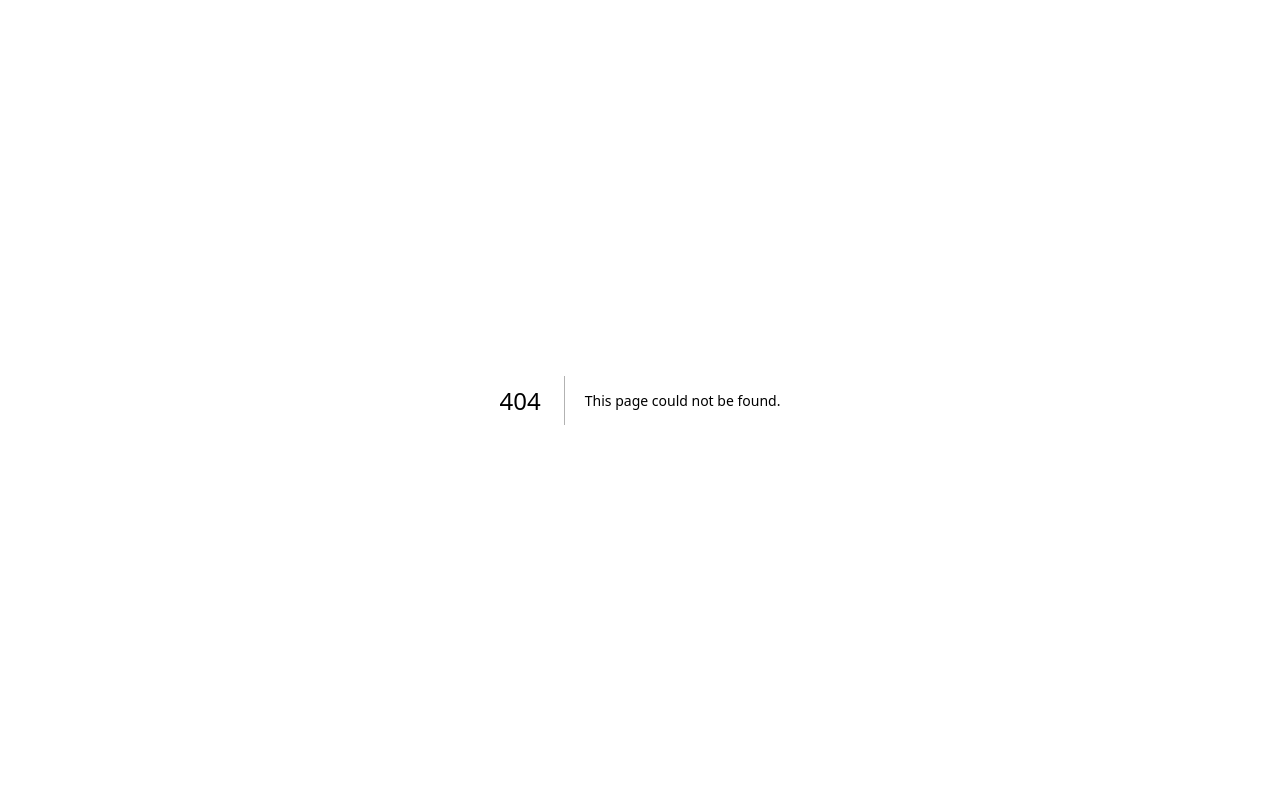
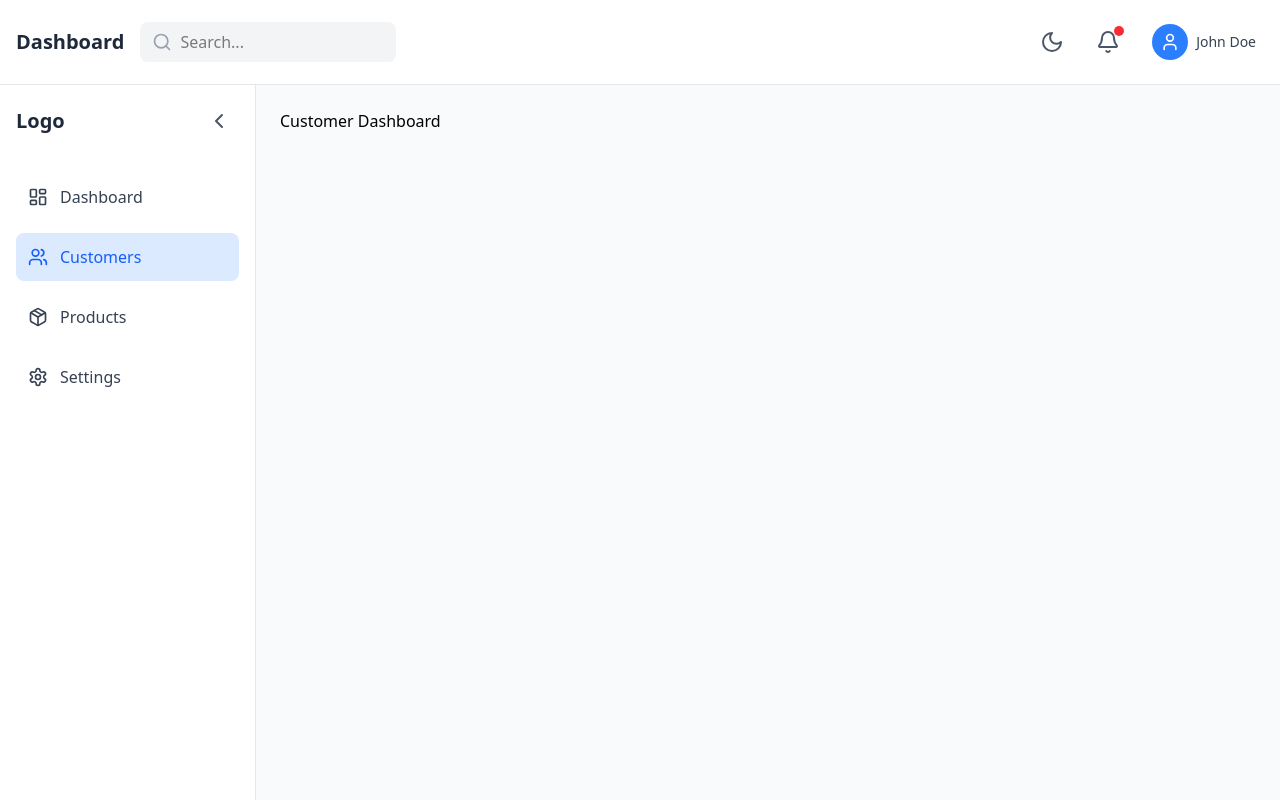
Before and after one commit to Kingjohneycodey/suibiz-frontend, a Next.js app: page /dashboard/admin/customers in a window 1280 px wide. Before the commit this address had no page. Built offline with nearby package versions, Linux system fonts and the light colour scheme.

Commit message:
modify to a better professional responsible dashboard layout

```diff
--- a/hooks/useDarkMode.tsx
+++ b/hooks/useDarkMode.tsx
@@ -1,31 +1,23 @@
-"use client";
-import { useState, useEffect } from 'react';
+// hooks/useDarkMode.ts
+'use client'
+import { useState, useEffect } from 'react'
 
 export function useDarkMode() {
-    const [darkMode, setDarkMode] = useState(false);
+  const [darkMode, setDarkMode] = useState(false) // Start with false during SSR
 
     useEffect(() => {
-        // Check localStorage for user preference
-        const savedMode = localStorage.getItem('darkMode') === 'true';
-        // Check system preference
-        const systemPrefersDark = window.matchMedia('(prefers-color-scheme: dark)').matches;
+        // Only access localStorage after mount
+        const savedMode = localStorage.getItem('darkMode') === 'true'
+        const systemPrefersDark = window.matchMedia('(prefers-color-scheme: dark)').matches
 
-        setDarkMode(savedMode || systemPrefersDark);
-    }, []);
-
-    useEffect(() => {
-        if (darkMode) {
-        document.documentElement.classList.add('dark');
-        localStorage.setItem('darkMode', 'true');
-        } else {
-        document.documentElement.classList.remove('dark');
-        localStorage.setItem('darkMode', 'false');
-        }
-    }, [darkMode]);
+        setDarkMode(savedMode ?? systemPrefersDark)
+    }, [])
 
     const toggleDarkMode = () => {
-        setDarkMode(!darkMode);
-    };
+        const newMode = !darkMode
+        setDarkMode(newMode)
+        localStorage.setItem('darkMode', String(newMode))
+    }
 
-    return { darkMode, toggleDarkMode };
+    return { darkMode, toggleDarkMode }
 }
--- a/hooks/useMobileDetection.tsx
+++ b/hooks/useMobileDetection.tsx
@@ -1,24 +1,19 @@
-"use client";
-
-import { useState, useEffect } from 'react';
+// hooks/useMobileDetection.ts
+'use client'
+import { useState, useEffect } from 'react'
 
 export function useMobileDetection() {
-    const [isMobile, setIsMobile] = useState(false);
+  const [isMobile, setIsMobile] = useState(false) // Default to false during SSR
 
-    useEffect(() => {
-        const checkIfMobile = () => {
-            setIsMobile(window.innerWidth < 768);
-        };
+  useEffect(() => {
+    const checkMobile = () => {
+      setIsMobile(window.innerWidth < 768) // Tailwind's md breakpoint
+    }
 
-        // Initial check
-        checkIfMobile();
+    checkMobile()
+    window.addEventListener('resize', checkMobile)
+    return () => window.removeEventListener('resize', checkMobile)
+  }, [])
 
-        // Add event listener
-        window.addEventListener('resize', checkIfMobile);
-
-        // Cleanup
-        return () => window.removeEventListener('resize', checkIfMobile);
-    }, []);
-
-    return { isMobile };
+  return { isMobile }
 }
--- /dev/null
+++ b/src/app/(dashboard)/dashboard/admin/customers/page.tsx
@@ -0,0 +1,7 @@
+export default function CustomerDashboard() {
+    return (
+        <div>
+            Customer Dashboard
+        </div>
+    );
+}
--- a/src/app/(dashboard)/dashboard/admin/page.tsx
+++ b/src/app/(dashboard)/dashboard/admin/page.tsx
@@ -1,8 +1,7 @@
-import DashboardVendorLayout from "@/components/dashboard/sidebar"
-
-
 export default function VendorDashboard() {
     return (
-        <DashboardVendorLayout />
+        <div>
+            vendor dashboard
+        </div>
     )
 }
--- a/src/app/(dashboard)/dashboard/page.tsx
+++ /dev/null
@@ -1,8 +0,0 @@
-export default function DashboardPage() {
-    return (
-        <div>
-            <h1>Dashboard</h1>
-            <p>Welcome to your dashboard!</p>
-        </div>
-    )
-}
--- a/src/app/(dashboard)/layout.tsx
+++ b/src/app/(dashboard)/layout.tsx
@@ -1,11 +1,13 @@
+import DashboardLayoutClient from '@/components/dashboard/DashboardLayoutClient'
 
-
-export default async function DashboardLayout({ children }: {
-    children: React.ReactNode;
+export default function AdminLayout({
+    children,
+}: {
+    children: React.ReactNode
 }) {
     return (
-        <main>
+        <DashboardLayoutClient>
             {children}
-        </main>
+        </DashboardLayoutClient>
     )
 }
--- a/src/app/layout.tsx
+++ b/src/app/layout.tsx
@@ -23,7 +23,7 @@ export default function RootLayout({
   children: React.ReactNode;
 }>) {
   return (
-    <html lang="en" suppressHydrationWarning>
+    <html lang="en">
       <body
         className={`${geistSans.variable} ${geistMono.variable} antialiased`}
 
--- /dev/null
+++ b/src/components/dashboard/DashboardLayoutClient.tsx
@@ -0,0 +1,56 @@
+'use client'
+import { useState, useEffect } from 'react'
+import { useMobileDetection } from '../../../hooks/useMobileDetection'
+import { useDarkMode } from '../../../hooks/useDarkMode'
+import DashboardNavigation from './dashboard-navigation'
+import DashboardSidebar from './dashboard-sidebar'
+
+export default function DashboardLayoutClient({
+    children,
+}: {
+    children: React.ReactNode
+}) {
+    const [isCollapsed, setIsCollapsed] = useState(false)
+    const { darkMode, toggleDarkMode } = useDarkMode()
+    const { isMobile } = useMobileDetection()
+
+    useEffect(() => {
+        if (isMobile) {
+            setIsCollapsed(true)
+        }
+    }, [isMobile])
+
+    const toggleSidebar = () => {
+        setIsCollapsed(!isCollapsed)
+    }
+
+    return (
+        <div className={`flex flex-col h-screen ${darkMode ? 'dark' : ''}`}>
+            <DashboardNavigation
+                darkMode={darkMode}
+                toggleDarkMode={toggleDarkMode}
+                toggleSidebar={toggleSidebar}
+                isCollapsed={isCollapsed}
+            />
+
+            <div className="flex flex-1 overflow-hidden relative">
+                <DashboardSidebar
+                    isCollapsed={isCollapsed}
+                    isMobile={isMobile}
+                    toggleSidebar={toggleSidebar}
+                />
+
+                {isMobile && !isCollapsed && (
+                    <div
+                        className="fixed inset-0 bg-opacity-50 z-40 lg:hidden"
+                        onClick={toggleSidebar}
+                    />
+                )}
+
+                <main className={`flex-1 overflow-auto p-6 bg-gray-50 dark:bg-gray-900 transition-all duration-300 ease-in-out`}>
+                    {children}
+                </main>
+            </div>
+        </div>
+    )
+}
--- a/src/components/dashboard/dashboard-layout.tsx
+++ b/src/components/dashboard/dashboard-layout.tsx
@@ -2,21 +2,22 @@
 import { useState, useEffect } from 'react';
 import { useMobileDetection } from '../../../hooks/useMobileDetection';
 import { useDarkMode } from '../../../hooks/useDarkMode';
-import DashboardContent from './dashboard-content';
 import DashboardNavigation from './dashboard-navigation';
 import DashboardSidebar from './dashboard-sidebar';
 
 
-export default function DashboardLayout() {
+export default function DashboardLayout({
+    children,
+}: {
+    children: React.ReactNode
+}) {
     const [isCollapsed, setIsCollapsed] = useState(false);
-    const [activeItem, setActiveItem] = useState('dashboard');
-
     const { darkMode, toggleDarkMode } = useDarkMode();
     const { isMobile } = useMobileDetection();
 
     useEffect(() => {
         if (isMobile) {
-            setIsCollapsed(true);
+        setIsCollapsed(true);
         }
     }, [isMobile]);
 
@@ -37,12 +38,12 @@ export default function DashboardLayout() {
                 <DashboardSidebar
                     isCollapsed={isCollapsed}
                     isMobile={isMobile}
-                    activeItem={activeItem}
                     toggleSidebar={toggleSidebar}
-                    setActiveItem={setActiveItem}
                 />
 
-                <DashboardContent activeItem={activeItem} />
+                <main className={`flex-1 overflow-auto p-6 bg-gray-50 dark:bg-gray-900`}>
+                    {children}
+                </main>
             </div>
         </div>
     );
--- a/src/components/dashboard/dashboard-sidebar.tsx
+++ b/src/components/dashboard/dashboard-sidebar.tsx
@@ -1,23 +1,54 @@
-"use client";
-import { LayoutDashboard, Users, Package, Settings, ChevronLeft, ChevronRight } from 'lucide-react';
-
-interface DashboardSidebarProps {
-    isCollapsed: boolean;
-    isMobile: boolean;
-    activeItem: string;
-    toggleSidebar: () => void;
-    setActiveItem: (item: string) => void;
-}
+'use client'
+import Link from 'next/link'
+import {
+    LayoutDashboard,
+    Users,
+    Package,
+    Settings,
+    ChevronLeft,
+    ChevronRight,
+} from 'lucide-react'
+import { usePathname } from 'next/navigation'
 
 export default function DashboardSidebar({
     isCollapsed,
     isMobile,
-    activeItem,
     toggleSidebar,
-    setActiveItem
-}: DashboardSidebarProps) {
+}: {
+    isCollapsed: boolean
+    isMobile: boolean
+    toggleSidebar: () => void
+}) {
+    const pathname = usePathname()
+
+    const navItems = [
+        {
+            href: '/dashboard/admin',
+            icon: <LayoutDashboard className="w-5 h-5" />,
+            label: 'Dashboard',
+            active: pathname === '/dashboard/admin',
+        },
+        {
+            href: '/dashboard/admin/customers',
+            icon: <Users className="w-5 h-5" />,
+            label: 'Customers',
+            active: pathname.startsWith('/dashboard/admin/customers'),
+        },
+        {
+            href: '/dashboard/admin/products',
+            icon: <Package className="w-5 h-5" />,
+            label: 'Products',
+            active: pathname.startsWith('/dashboard/admin/products'),
+        },
+        {
+            href: '/dashboard/admin/settings',
+            icon: <Settings className="w-5 h-5" />,
+            label: 'Settings',
+            active: pathname.startsWith('/dashboard/admin/settings'),
+        },
+    ]
+
     return (
-        <>
         <aside
             className={`bg-white dark:bg-gray-800 border-r border-gray-200 dark:border-gray-700 transition-all duration-300 ease-in-out
                 ${isCollapsed ? 'w-20' : 'w-64'}
@@ -46,69 +77,24 @@ export default function DashboardSidebar({
 
                 <nav className="flex-1">
                     <ul className="space-y-3">
-                            <li>
-                                <button
-                                    onClick={() => setActiveItem('dashboard')}
+                        {navItems.map((item) => (
+                            <li key={item.href}>
+                                <Link
+                                    href={item.href}
                                     className={`flex items-center w-full p-3 rounded-lg transition-colors ${
-                                        activeItem === 'dashboard'
+                                        item.active
                                         ? 'bg-blue-100 dark:bg-blue-900 text-blue-600 dark:text-blue-300'
                                         : 'hover:bg-gray-100 dark:hover:bg-gray-700 text-gray-700 dark:text-gray-300'
                                     }`}
                                 >
-                                    <LayoutDashboard className="w-5 h-5" />
-                                    {!isCollapsed && <span className="ml-3 font-medium">Dashboard</span>}
-                                </button>
+                                    {item.icon}
+                                    {!isCollapsed && <span className="ml-3 font-medium">{item.label}</span>}
+                                </Link>
                             </li>
-                            <li>
-                                <button
-                                    onClick={() => setActiveItem('customers')}
-                                    className={`flex items-center w-full p-3 rounded-lg transition-colors ${
-                                        activeItem === 'customers'
-                                            ? 'bg-blue-100 dark:bg-blue-900 text-blue-600 dark:text-blue-300'
-                                            : 'hover:bg-gray-100 dark:hover:bg-gray-700 text-gray-700 dark:text-gray-300'
-                                    }`}
-                                >
-                                    <Users className="w-5 h-5" />
-                                    {!isCollapsed && <span className="ml-3 font-medium">Customers</span>}
-                                </button>
-                            </li>
-                            <li>
-                                <button
-                                    onClick={() => setActiveItem('products')}
-                                    className={`flex items-center w-full p-3 rounded-lg transition-colors ${
-                                        activeItem === 'products'
-                                            ? 'bg-blue-100 dark:bg-blue-900 text-blue-600 dark:text-blue-300'
-                                            : 'hover:bg-gray-100 dark:hover:bg-gray-700 text-gray-700 dark:text-gray-300'
-                                    }`}
-                                >
-                                    <Package className="w-5 h-5" />
-                                    {!isCollapsed && <span className="ml-3 font-medium">Products</span>}
-                                </button>
-                            </li>
-                            <li>
-                                <button
-                                    onClick={() => setActiveItem('settings')}
-                                    className={`flex items-center w-full p-3 rounded-lg transition-colors ${
-                                        activeItem === 'settings'
-                                            ? 'bg-blue-100 dark:bg-blue-900 text-blue-600 dark:text-blue-300'
-                                            : 'hover:bg-gray-100 dark:hover:bg-gray-700 text-gray-700 dark:text-gray-300'
-                                    }`}
-                                >
-                                    <Settings className="w-5 h-5" />
-                                    {!isCollapsed && <span className="ml-3 font-medium">Settings</span>}
-                                </button>
-                            </li>
+                        ))}
                     </ul>
                 </nav>
             </div>
         </aside>
-
-            {isMobile && !isCollapsed && (
-                <div
-                    className="fixed inset-0 bg-black bg-opacity-50 z-40 lg:hidden"
-                    onClick={toggleSidebar}
-                />
-            )}
-        </>
-    );
+    )
 }
```
Lines whose indentation alone changed are shown as unchanged.
